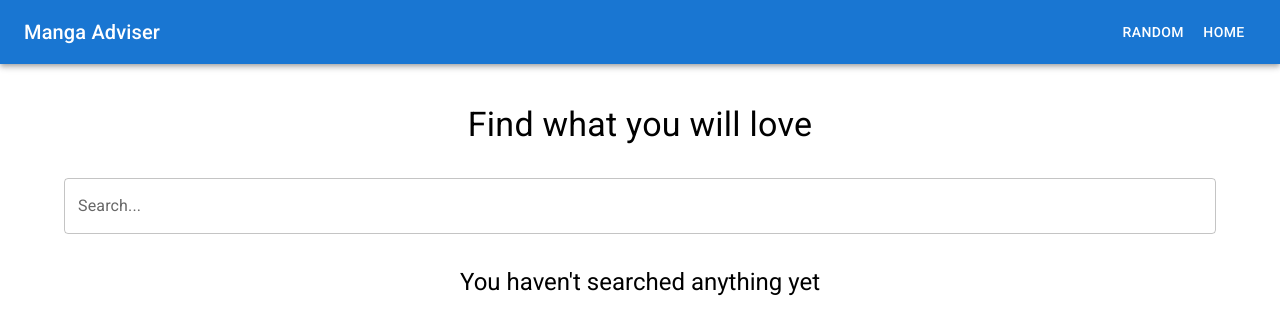
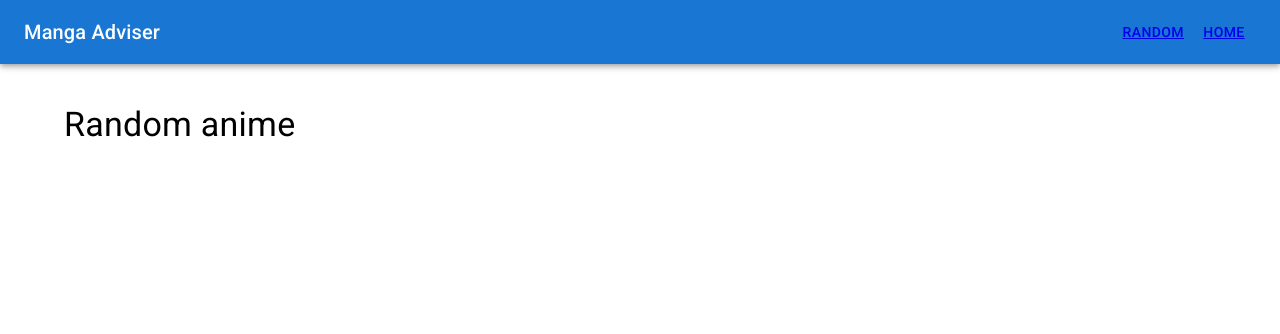
Before and after one commit to Rutakata/bookadviser, a React (Create React App) app: page /random in a window 1280 px wide. Shown: the top 334 px of the page. Built offline with nearby package versions, Linux system fonts and the light colour scheme.

Commit message:
Added route navigation

```diff
--- a/package.json
+++ b/package.json
@@ -20,6 +20,7 @@
     "react": "^18.2.0",
     "react-dom": "^18.2.0",
     "react-redux": "^8.0.2",
+    "react-router-dom": "^6.3.0",
     "react-scripts": "5.0.1",
     "redux": "^4.2.0",
     "redux-thunk": "^2.4.1",
--- a/src/App.tsx
+++ b/src/App.tsx
@@ -1,14 +1,19 @@
 import React from 'react';
+import { Route, Routes } from 'react-router-dom';
 import './App.css';
 import Header from './Components/Header/Header';
 import MainContainer from './Components/Main/MainContainer';
+import RandomContainer from './Components/Random/RandomContainer';
 
 
-function App() {
+const App = () => {
   return (
     <div className="App">
       <Header />
-      <MainContainer />
+      <Routes>
+        <Route path="/main" element={<MainContainer />} />
+        <Route path="/random" element={<RandomContainer />} />
+      </Routes>
     </div>
   );
 }
--- a/src/Components/Header/Header.tsx
+++ b/src/Components/Header/Header.tsx
@@ -4,9 +4,10 @@ import Box from '@mui/material/Box';
 import Toolbar from '@mui/material/Toolbar';
 import Typography from '@mui/material/Typography';
 import Button from '@mui/material/Button';
+import { NavLink } from 'react-router-dom';
 
 
-function Header() {
+const Header = () => {
   return (
     <Box sx={{ flexGrow: 1, marginBottom: "40px", }}>
       <AppBar position="static">
@@ -14,8 +15,8 @@ function Header() {
           <Typography variant="h6" component="div" sx={{ flexGrow: 1 }}>
             Manga Adviser
           </Typography>
-          <Button color="inherit">Random</Button>
-          <Button color="inherit">Home</Button>
+          <Button color="inherit"><NavLink to="/random">Random</NavLink></Button>
+          <Button color="inherit"><NavLink to="/main">Home</NavLink></Button>
         </Toolbar>
       </AppBar>
     </Box>
--- a/src/Components/Main/Main.tsx
+++ b/src/Components/Main/Main.tsx
@@ -13,7 +13,7 @@ interface Props {
     loading: boolean;
 }
 
-function Main(props:Props) {
+const Main = (props:Props) => {
     return (
         <Container sx={{minHeight: "800px", marginBottom: "30px"}}>
             <Grid container spacing={4}>
--- a/src/Components/Main/MainContainer.tsx
+++ b/src/Components/Main/MainContainer.tsx
@@ -9,7 +9,7 @@ interface Props {
     getTitles: (search: string) => void;
 }
 
-function MainContainer(props: Props) {
+const MainContainer = (props: Props) => {
     let { titles, loading } = useTypedSelector(state => state.mainPage);
     let [ searchValue, setSearchValue ] = useState("");
 
--- a/src/Components/Main/TitleItem/TitleItemContainer.tsx
+++ b/src/Components/Main/TitleItem/TitleItemContainer.tsx
@@ -1,5 +1,4 @@
 import React, { useEffect, useState } from "react";
-import { connect } from "react-redux";
 import TitleItem from "./TitleItem";
 import { MainApi } from "../../../API/api";
 //import { Grid, Typography } from "@mui/material";
@@ -20,7 +19,7 @@ export interface Cover {
     }
 }
 
-function TitleItemContainer(props: Props) {
+const TitleItemContainer = (props: Props) => {
     let [cover, setCover] = useState<Cover>();
     //let [loading, setLoading] = useState<boolean>(true);
 
@@ -32,7 +31,7 @@ function TitleItemContainer(props: Props) {
             //setLoading(false);
         }
         requestCover();
-    }, []);
+    }, [props.titleId]);
 
     let titleDesciption:string = props.titleDescription ? props.titleDescription.length > 200 ?
                                 `${props.titleDescription.slice(0, 201)}...`
@@ -49,4 +48,5 @@ function TitleItemContainer(props: Props) {
                         titleCoverLink={`https:/uploads.mangadex.org/covers/${props.titleId}/${cover?.attributes.fileName}`} />;
 }
 
-export default connect(null, {})(TitleItemContainer);
+
+export default TitleItemContainer;
--- /dev/null
+++ b/src/Components/Random/RandomContainer.tsx
@@ -0,0 +1,14 @@
+import { Typography } from "@mui/material";
+import { Container } from "@mui/system";
+import React from "react";
+
+
+const RandomContainer = () => {
+    return (
+        <Container sx={{minHeight: "800px"}}>
+            <Typography variant="h4" component="h4">Random anime</Typography>
+        </Container>
+    )
+}
+
+export default RandomContainer;
--- a/src/index.tsx
+++ b/src/index.tsx
@@ -4,12 +4,15 @@ import './index.css';
 import App from './App';
 import { store } from "./Store/store"
 import { Provider } from 'react-redux';
+import { BrowserRouter } from 'react-router-dom';
 
 
 const root = ReactDOM.createRoot(document.getElementById('root') as HTMLElement);
 
 root.render(
-    <Provider store={store}>
-        <App />
-    </Provider>
+    <BrowserRouter>
+        <Provider store={store}>
+            <App />
+        </Provider>
+    </BrowserRouter>
 );
```
Also changed, not shown: 1 other file (tests, documents, lock files or other folders).
